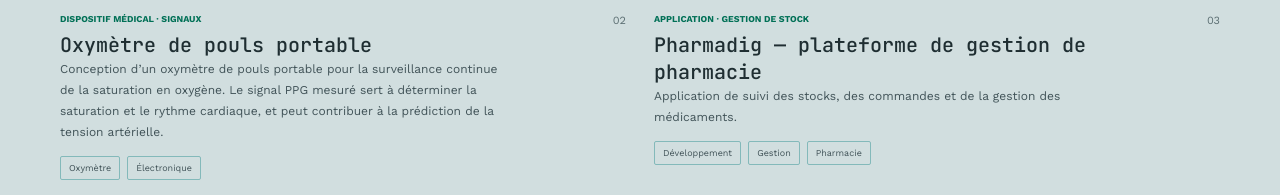
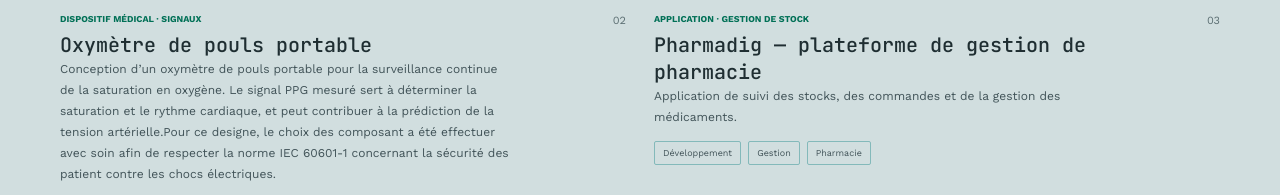
Before and after one commit to 0nkn0/0nkn0.github.io, a plain HTML site: page index.html in a window 1280 px wide. Shown: the part 2609-2804 px from the top of the page. Drawn offline with nearby package versions, Linux system fonts and the light colour scheme.

Commit message:
Update index.html

```diff
--- a/index.html
+++ b/index.html
@@ -127,7 +127,7 @@
                     <button class="gallery-arrow gallery-prev" type="button" aria-label="Afficher le média précédent">‹</button><button class="gallery-arrow gallery-next" type="button" aria-label="Afficher le média suivant">›</button><span class="gallery-count" aria-live="polite">1 / 2</span>
                   </div><span class="art-caption">OXYMÈTRE DE POULS <span>● CONCEPTION ÉLECTRONIQUE</span></span>
                 </div>
-                <div class="project-info"><p class="project-type">DISPOSITIF MÉDICAL · SIGNAUX</p><h3>Oxymètre de pouls portable</h3><span class="project-number">02</span><p class="project-description">Conception d’un oxymètre de pouls portable pour la surveillance continue de la saturation en oxygène. Le signal PPG mesuré sert à déterminer la saturation et le rythme cardiaque, et peut contribuer à la prédiction de la tension artérielle.</p><div class="tag-list"><span>Oxymètre</span><span>Électronique</span></div></div>
+                <div class="project-info"><p class="project-type">DISPOSITIF MÉDICAL · SIGNAUX</p><h3>Oxymètre de pouls portable</h3><span class="project-number">02</span><p class="project-description">Conception d’un oxymètre de pouls portable pour la surveillance continue de la saturation en oxygène. Le signal PPG mesuré sert à déterminer la saturation et le rythme cardiaque, et peut contribuer à la prédiction de la tension artérielle.Pour ce designe, le choix des composant a été effectuer avec soin afin de respecter la norme IEC 60601-1 concernant la sécurité des patient contre les chocs électriques.</p><div class="tag-list"><span>Oxymètre</span><span>Électronique</span></div></div>
               </article>
 
               <article class="project-card">
```
